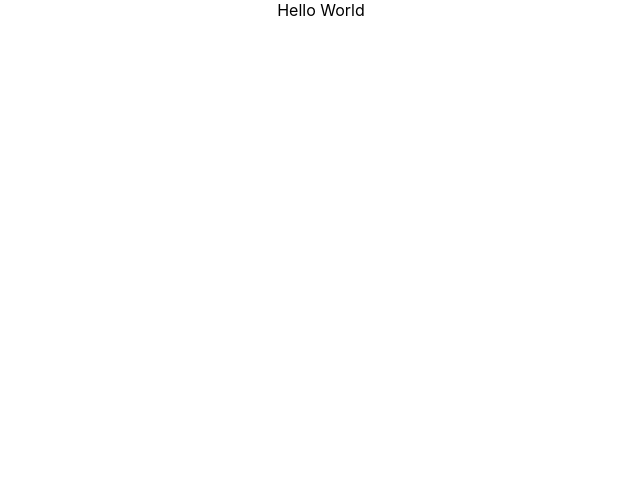
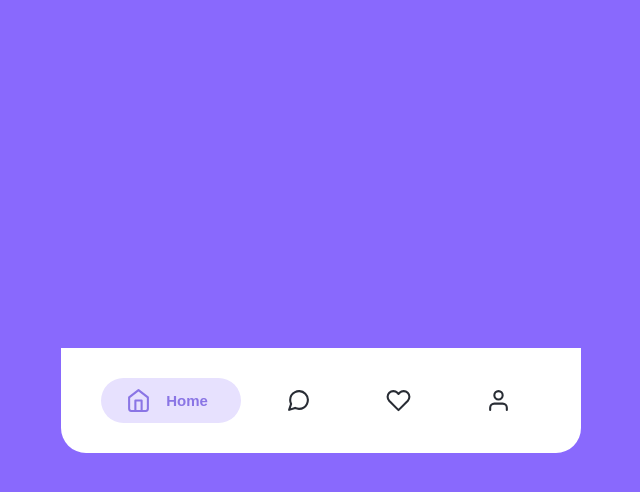
Before and after one commit to feMoraes0/react-tab-bar, a React (Create React App) app: page / in a window 1280 px wide. Shown: the top 492 px of the page, without its empty margins (319-959 px from the left). Built offline with nearby package versions, Linux system fonts and the light colour scheme.

Commit message:
feat: nav bar with animation

```diff
--- a/src/App.css
+++ b/src/App.css
@@ -1,38 +1,63 @@
-.App {
-  text-align: center;
+.app-container {
+  height: 100vh;
+  width: 100vw;
+  display: flex;
+  align-items: center;
+  justify-content: center;
+  transition: background-color 500ms;
 }
 
-.App-logo {
-  height: 40vmin;
-  pointer-events: none;
+button {
+  border: none;
+  background-color: transparent;
+  cursor: pointer;
+}
+button:focus {
+  outline: transparent;
 }
 
-@media (prefers-reduced-motion: no-preference) {
-  .App-logo {
-    animation: App-logo-spin infinite 20s linear;
-  }
+.app-bar {
+  background-color: #ffffff;
+  padding: 30px;
+  border-bottom-right-radius: 25px;
+  border-bottom-left-radius: 25px;
+  display: flex;
+  flex-direction: row;
+  justify-content: center;
 }
 
-.App-header {
-  background-color: #282c34;
-  min-height: 100vh;
+.app-bar-item {
+  padding: 10px 25px;
+  margin: 0px 10px;
+  border-radius: 60px;
   display: flex;
-  flex-direction: column;
+  flex-direction: row;
   align-items: center;
-  justify-content: center;
-  font-size: calc(10px + 2vmin);
-  color: white;
+  transition: all 500ms;
+  width: 80px;
 }
 
-.App-link {
-  color: #61dafb;
+.app-bar-item svg {
+  transition: all 500ms;
 }
 
-@keyframes App-logo-spin {
-  from {
-    transform: rotate(0deg);
-  }
-  to {
-    transform: rotate(360deg);
-  }
+.app-bar-item span {
+  opacity: 0;
+  width: 0;
+  font-weight: 600;
+  font-size: 15px;
+  transition: all 500ms;
 }
+
+.active {
+  width: 140px;
+}
+
+.active span {
+  opacity: 1;
+  width: calc(100% - 38px);
+}
+
+.active svg {
+  margin-right: 10px;
+}
--- a/src/App.js
+++ b/src/App.js
@@ -1,12 +1,107 @@
-import React from 'react';
+import React, { useState } from 'react';
 import './App.css';
+import { FiHome, FiUser, FiMessageCircle, FiHeart } from 'react-icons/fi'
 
 function App() {
+  const [ currentElement, setCurrentElement ] = useState(0);
+  const elements = [
+    {
+      'bgPage': '#8969FD',
+      'fontColor': '#8A75E5',
+      'bgButton': '#E7E1FE'
+    },
+    {
+      'bgPage': '#ED775E',
+      'fontColor': '#E97E69',
+      'bgButton': '#FBE9E6'
+    },
+    {
+      'bgPage': '#5BCBFB',
+      'fontColor': '#68CBF5',
+      'bgButton': '#E4F7FE'
+    },
+    {
+      'bgPage': '#F7BC33',
+      'fontColor': '#F7C036',
+      'bgButton': '#FEF2DC'
+    },
+  ];
+
+  function defineCurrent(elementNumber) {
+    setCurrentElement(elementNumber);
+  }
+
   return (
-    <div className="App">
-      <section>
-        Hello World
-      </section>
+    <div className="app-container" style={{ backgroundColor: elements[currentElement].bgPage }}>
+      <div className='app-bar'>
+        <button
+          type='button'
+          className={(currentElement === 0) ? 'app-bar-item active' : 'app-bar-item' }
+          onClick={() => defineCurrent(0)}
+          style={{ backgroundColor: (currentElement === 0) ? elements[currentElement].bgButton : 'transparent' }}
+        >
+          <FiHome
+            size={25}
+            color={(currentElement === 0) ?  elements[currentElement].fontColor : '#282c34'}
+          />
+          <span
+            style={{ color: elements[currentElement].fontColor }}
+          >
+            Home
+          </span>
+        </button>
+
+        <button
+          type='button'
+          className={(currentElement === 1) ? 'app-bar-item active' : 'app-bar-item' }
+          onClick={() => defineCurrent(1)}
+          style={{backgroundColor: (currentElement === 1) ? elements[currentElement].bgButton : 'transparent'}}
+        >
+          <FiMessageCircle
+            size={25}
+            color={(currentElement === 1) ?  elements[currentElement].fontColor : '#282c34'}
+          />
+          <span
+            style={{ color: elements[currentElement].fontColor }}
+          >
+            Chat
+          </span>
+        </button>
+
+        <button
+          type='button'
+          className={(currentElement === 2) ? 'app-bar-item active' : 'app-bar-item' }
+          onClick={() => defineCurrent(2)}
+          style={{backgroundColor: (currentElement === 2) ? elements[currentElement].bgButton : 'transparent'}}
+        >
+          <FiHeart
+            size={25}
+            color={(currentElement === 2) ?  elements[currentElement].fontColor : '#282c34'}
+          />
+          <span
+            style={{ color: elements[currentElement].fontColor }}
+          >
+            Like
+          </span>
+        </button>
+
+        <button
+          type='button'
+          className={(currentElement === 3) ? 'app-bar-item active' : 'app-bar-item' }
+          onClick={() => defineCurrent(3)}
+          style={{backgroundColor: (currentElement === 3) ? elements[currentElement].bgButton : 'transparent'}}
+        >
+          <FiUser
+            size={25}
+            color={(currentElement === 3) ?  elements[currentElement].fontColor : '#282c34'}
+          />
+          <span
+            style={{ color: elements[currentElement].fontColor }}
+          >
+            Profile
+          </span>
+        </button>
+      </div>
     </div>
   );
 }
```
